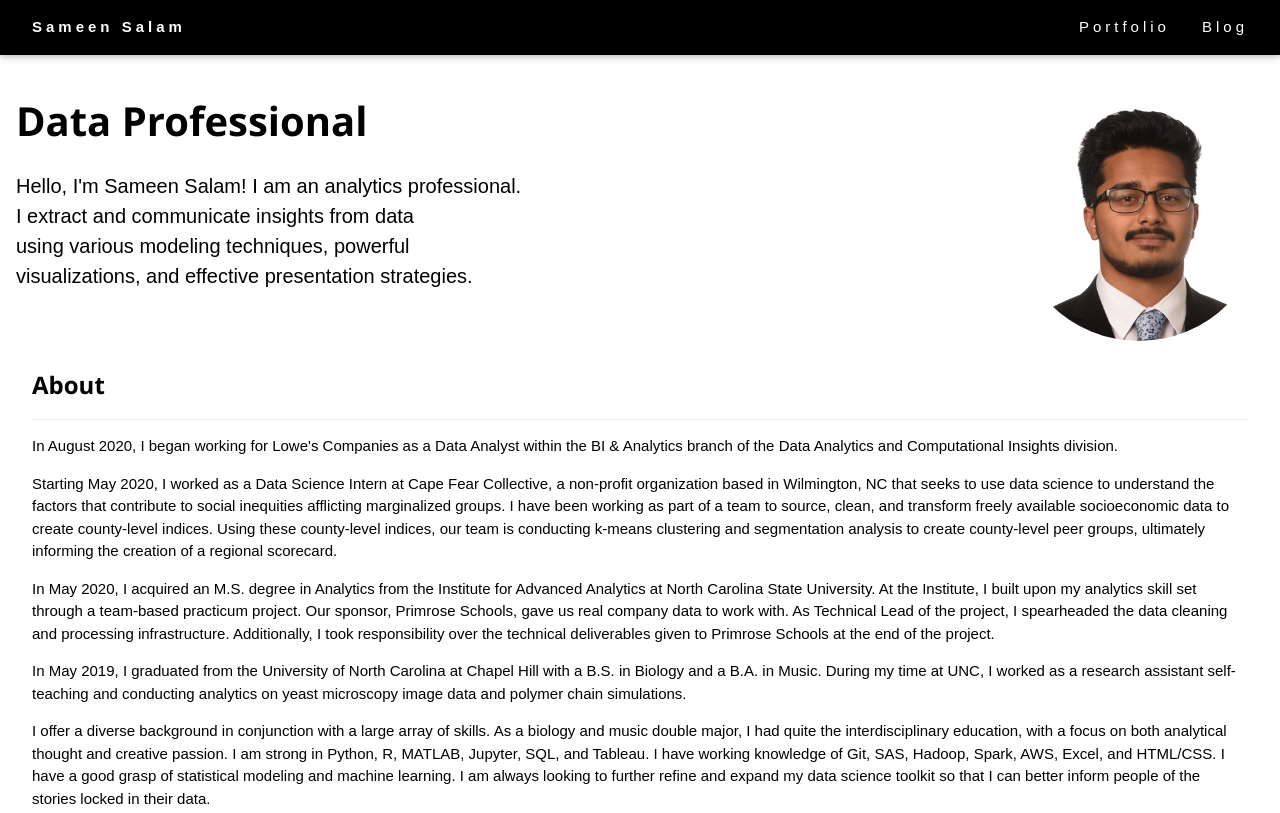
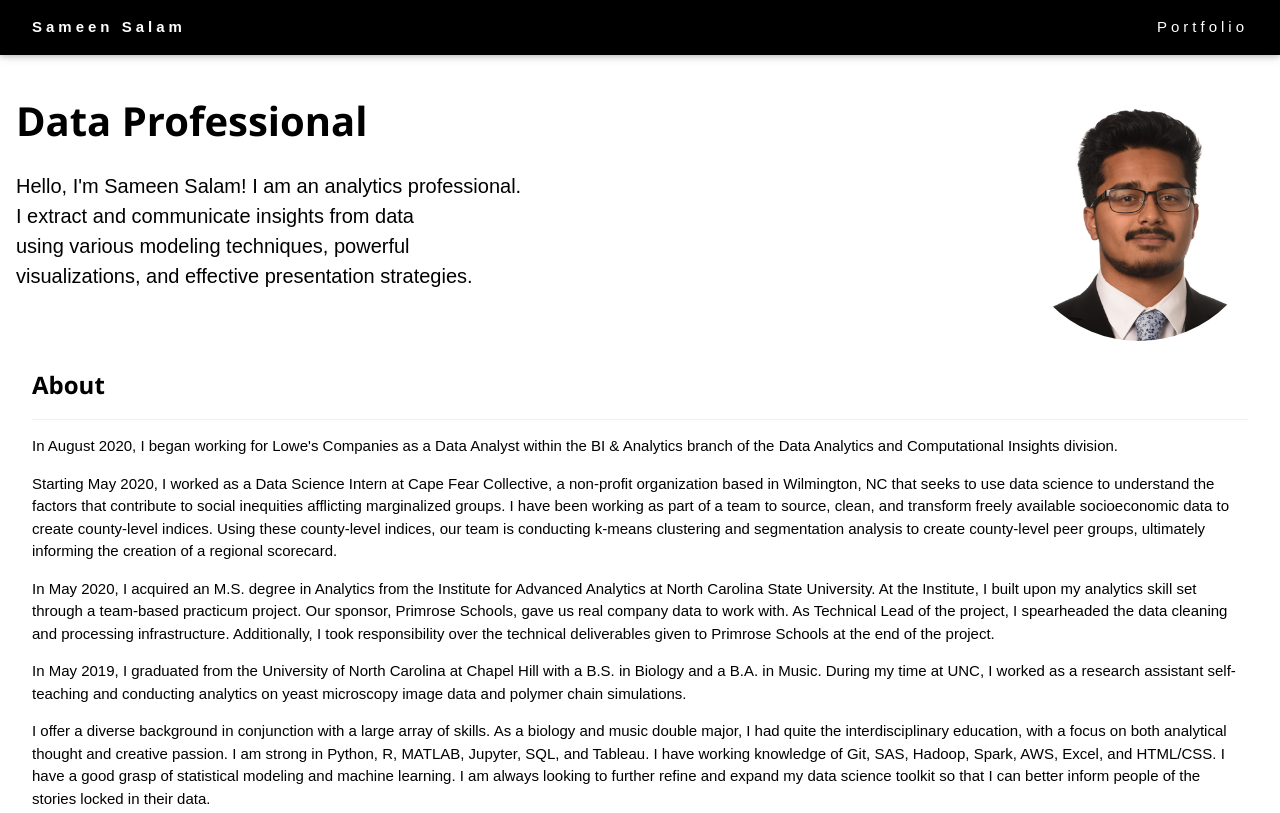
Before and after one commit to sameen73/sameen73.github.io, a plain HTML site: page index.html in a window 1280 px wide. Shown: the top 813 px of the page. Drawn offline with nearby package versions, Linux system fonts and the light colour scheme.

Commit message:
Removing blog feature for now

```diff
--- a/index.html
+++ b/index.html
@@ -23,7 +23,7 @@ img {
     <!-- Float links to the right. Hide them on small screens -->
     <div class="w3-right w3-hide-small">
       <a href="portfolio.html" class="w3-bar-item w3-button">Portfolio</a>
-      <a href="blog.html" class="w3-bar-item w3-button">Blog</a>
+      <!--<a href="blog.html" class="w3-bar-item w3-button">Blog</a>-->
     </div>
   </div>
 </div>
```
